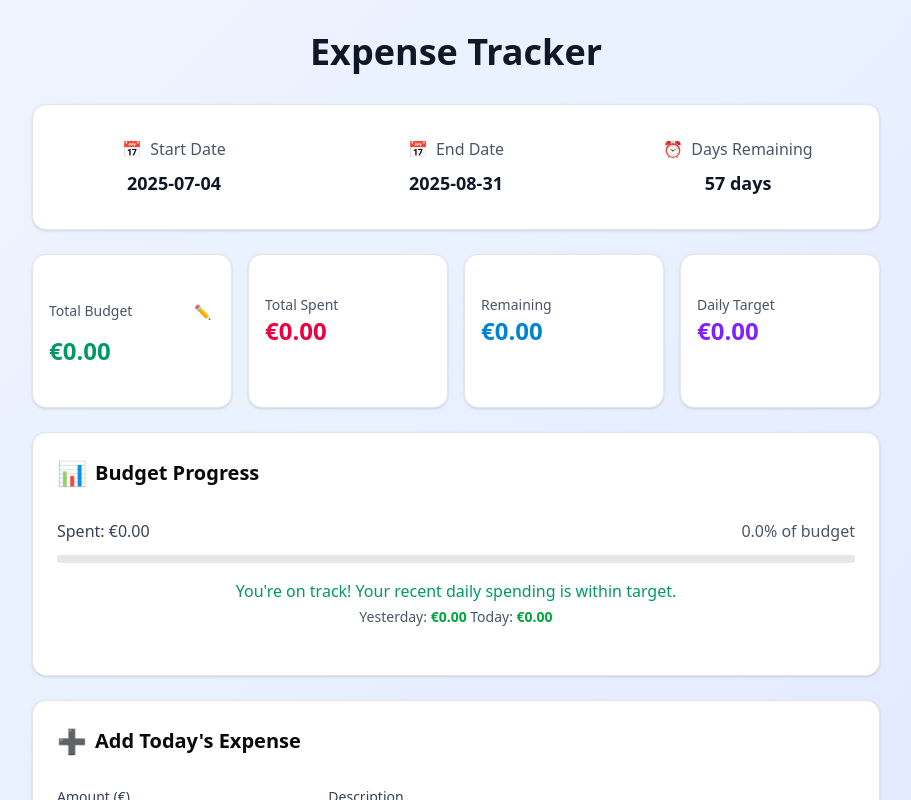
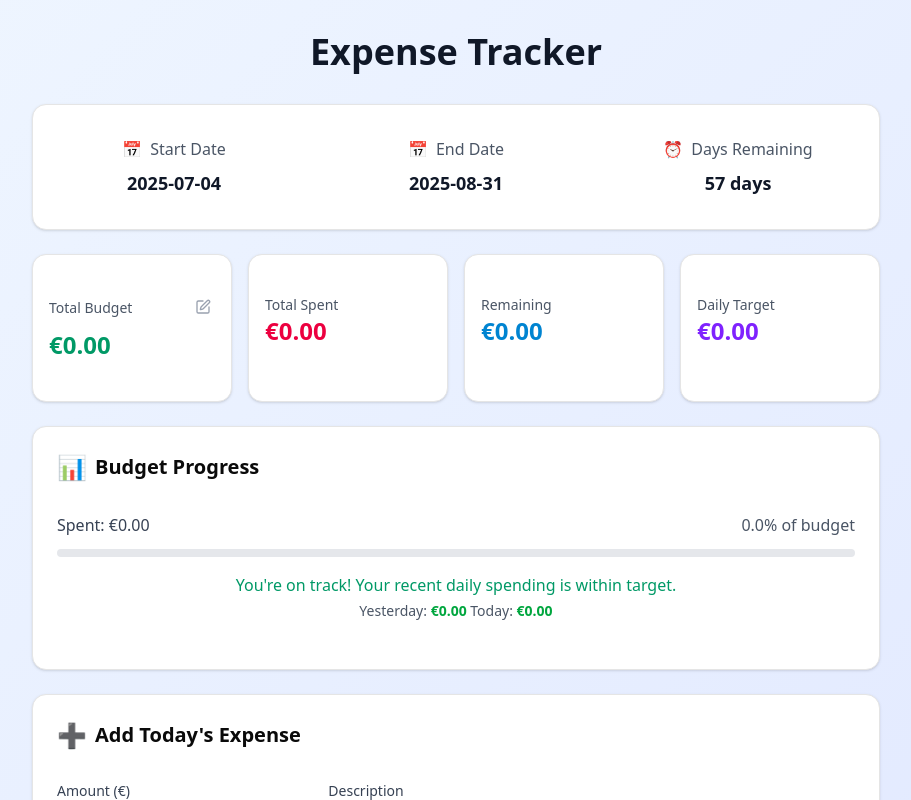
Before and after one commit to wangilisasi/beer, a Next.js app: page / in a window 1280 px wide. Shown: the top 800 px of the page, without its empty margins (184-1095 px from the left). Built offline with nearby package versions, Linux system fonts and the light colour scheme; no server answers; the database is empty.

Commit message:
Replace emoji pencil with Lucide React Edit icon
- Import Edit icon from lucide-react
- Replace emoji with professional Edit icon (16px size)
- Maintain consistent styling and hover effects

```diff
--- a/app/page.tsx
+++ b/app/page.tsx
@@ -6,6 +6,7 @@ import BudgetDialog from "@/components/BudgetDialog";
 import AddExpenseForm from "@/components/AddExpenseForm";
 import ExpenseHistory from "@/components/ExpenseHistory";
 import { getTrackerStats } from "@/lib/expenseTracker";
+import { Edit } from "lucide-react";
 
 function formatCurrency(amount: number) {
   return `€${amount.toFixed(2)}`;
@@ -72,7 +73,7 @@ export default async function TrackerPage() {
                 <h3 className="text-sm font-medium text-gray-600">Total Budget</h3>
                 <BudgetDialog totalMoney={totalMoney} endDate={endDate}>
                   <button className="text-gray-400 hover:text-blue-600 transition-colors duration-200 p-1 rounded-full hover:bg-blue-50">
-                    <span className="text-sm">✏️</span>
+                    <Edit size={16} />
                   </button>
                 </BudgetDialog>
               </div>
```
